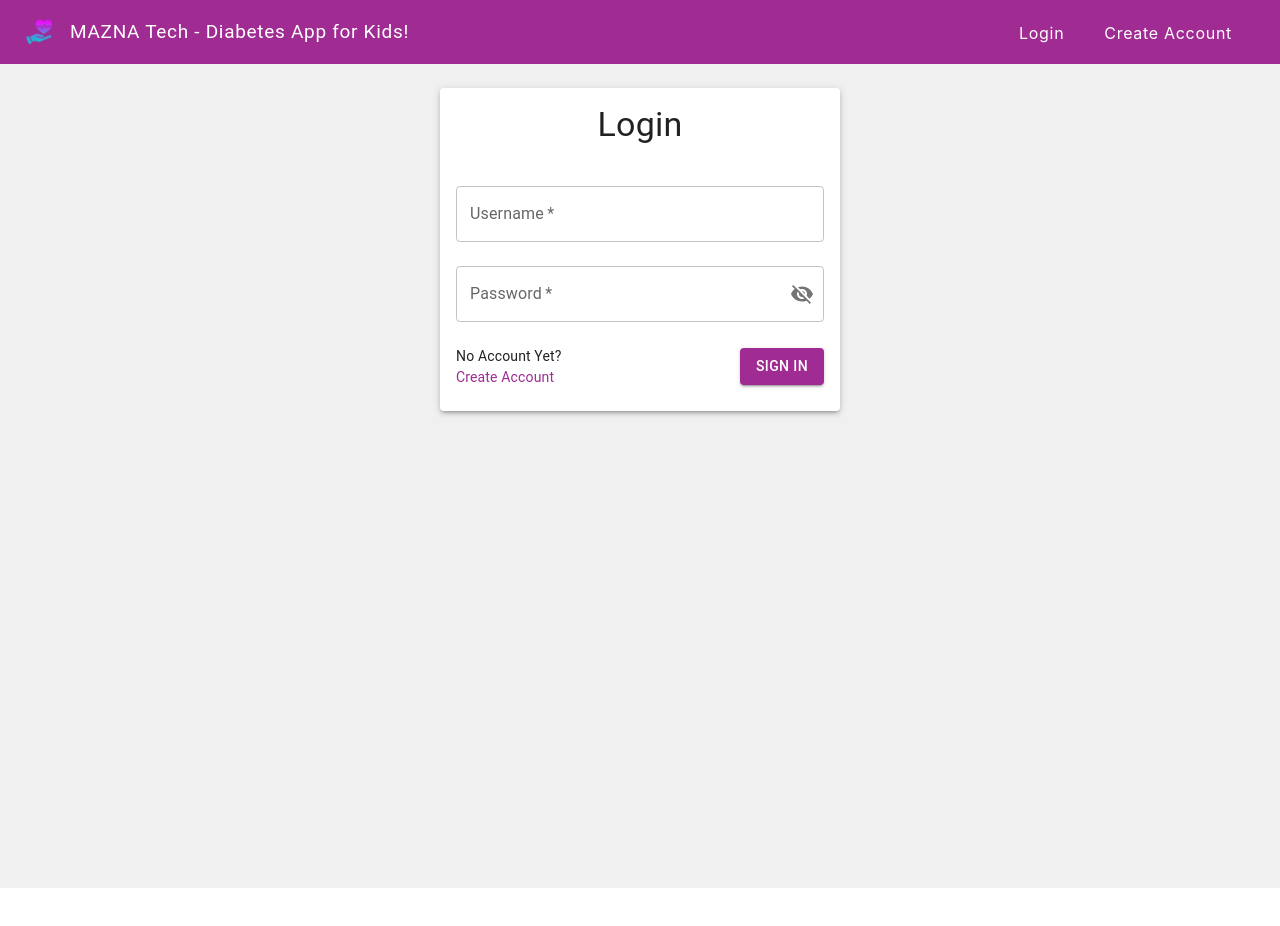
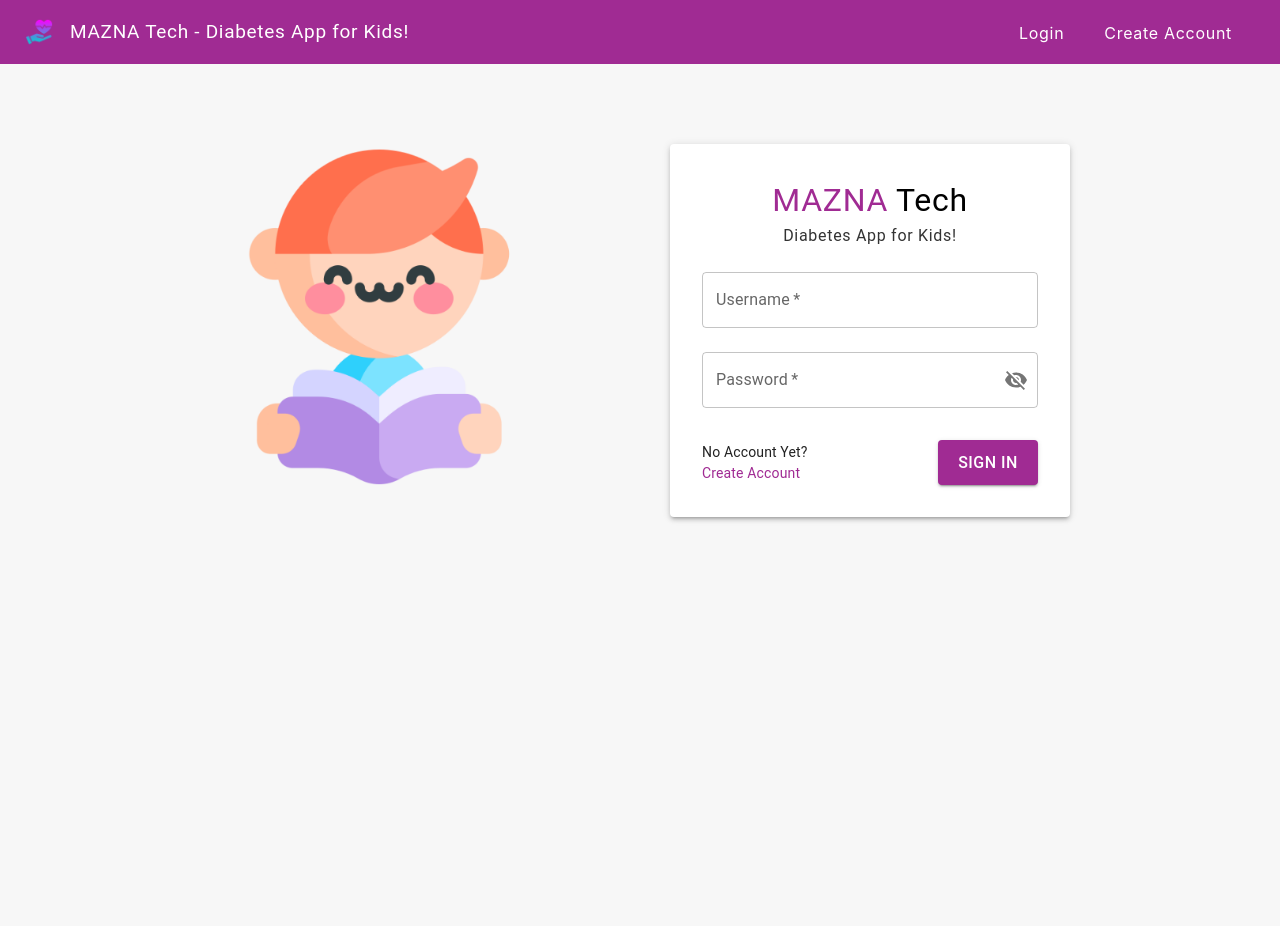
Before and after one commit to zplato/Diabetes-Tracking-Progressive-Web-App, a React (Create React App) app in the folder frontend/: page /login in a window 1280 px wide. Shown: the top 926 px of the page. Before the commit the page ends 888 px from the top, so only its background shows below. Built offline with nearby package versions, Linux system fonts and the light colour scheme.

Commit message:
Update LoginPage.js

```diff
--- a/frontend/src/components/LoginPage.js
+++ b/frontend/src/components/LoginPage.js
@@ -70,16 +70,32 @@ export function LoginPage({ onLogin }) {
       justifyContent="center"
       alignItems="flex-start"
       minHeight="100vh"
-      pt={3}
-      bgcolor="#f0f0f0"
+      pt={10}
+      gap={15}
+      bgcolor="#F7F7F7"
     >
+      {/* Kid 1 with trophy */}
+      <Box component="img" src="/images/kid-book.png" alt="kid image" sx={{ width: '340px' }} />
+
       <Card sx={{ width: 400, boxShadow: 3 }}>
         <CardContent>
           {/* Title for the login form */}
-          <Typography variant="h4" mb={3} textAlign="center">
-            Login
-          </Typography>
-          <Box component="form" onSubmit={handleFormSubmit}>
+          <Box display="flex" alignItems="center"  justifyContent="center" gap={1}>
+            <Typography mt={2} textAlign="center" sx={{ fontSize: '32px', letterSpacing: '0.7px', color: '#A02B93' }}>
+              MAZNA
+            </Typography>
+            <Typography mt={2} textAlign="center" sx={{ fontSize: '32px', letterSpacing: '0.7px', color: 'black' }}>
+              Tech
+            </Typography>
+          </Box>
+
+          <Box display="flex" alignItems="center"  justifyContent="center" gap={1}>
+            <Typography mb={1} textAlign="center" sx={{ fontSize: '16px', letterSpacing: '0.7px', color: '#333333' }}>
+              Diabetes App for Kids!
+            </Typography>
+          </Box>
+
+          <Box component="form" onSubmit={handleFormSubmit} pl={2} pr={2}>
             {/* Input field for the username */}
             <TextField
               label="Username"
@@ -119,7 +135,7 @@ export function LoginPage({ onLogin }) {
                 {errorMessage}
               </Typography>
             )}
-            <Box mt={2} display="flex" justifyContent="space-between" alignItems="center">
+            <Box mt={3} mb={1} display="flex" justifyContent="space-between" alignItems="center">
               <Box textAlign="left">
                 {/* Link to navigate to the create account page if user doesn't have an account */}
                 <Typography variant="body2">No Account Yet?</Typography>
@@ -140,7 +156,7 @@ export function LoginPage({ onLogin }) {
               <Button
                 type="submit"
                 variant="contained"
-                sx={{ backgroundColor: '#A02B93' }}
+                sx={{ fontSize: '16px', backgroundColor: '#A02B93', width: '100px', height: '45px' }}
               >
                 Sign In
               </Button>
```
